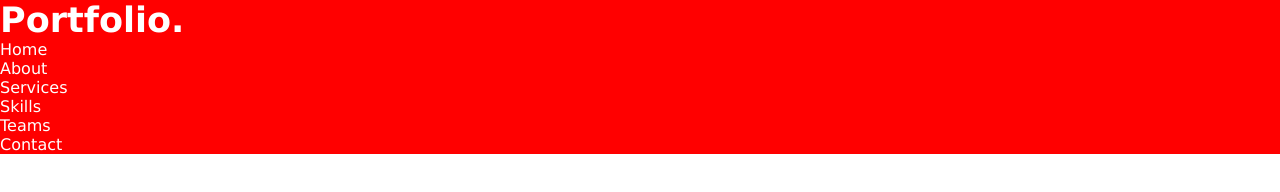
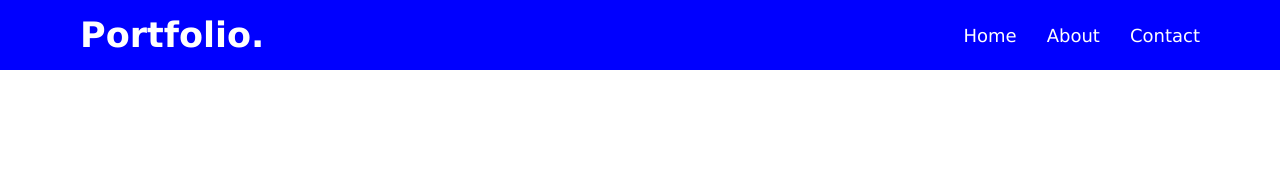
Before and after one commit to ibrahimabdike/portfolio-website, a plain HTML site: page index.html in a window 1280 px wide. Drawn offline with Linux system fonts and the light colour scheme; a web font is replaced by a local one.

Commit message:
navbar modified

```diff
--- a/index.html
+++ b/index.html
@@ -13,9 +13,6 @@
                 <ul class="menu">
                     <li><a href="#home" class="menu-btn">Home</a></li>
                     <li><a href="#about" class="menu-btn">About</a></li>
-                    <li><a href="#services" class="menu-btn">Services</a></li>
-                    <li><a href="#skills" class="menu-btn">Skills</a></li>
-                    <li><a href="#teams" class="menu-btn">Teams</a></li>
                     <li><a href="#contact" class="menu-btn">Contact</a></li>
                 </ul>
             </div>
--- a/style.css
+++ b/style.css
@@ -5,15 +5,35 @@
     box-sizing: border-box;
     text-decoration: none;
 }
+.max-width{
+    max-width: 1300px;
+    padding: 0 80px;
+    margin: auto;
+}
 
 .navbar{
     position: fixed;
     width: 100%;
-    background: red;
+    padding: 15px 0;
+    background: blue;
     font-family: 'Lucida Sans', 'Lucida Sans Regular';
 }
-.navbar .menu li a {
+.navbar .menu li{
+    list-style: none;
+    display: inline-block;
+}
+.navbar .max-width{
+    display: flex;
+    align-items: center;
+    justify-content: space-between;
+}
+.navbar .menu li a{
+    display: block;
     color: #fff;
+    font-size: 18px;
+    font-weight: 500;
+    margin-left: 25px;
+    transition: color 0.3s ease;
 }
 
 .navbar .logo a{
```
